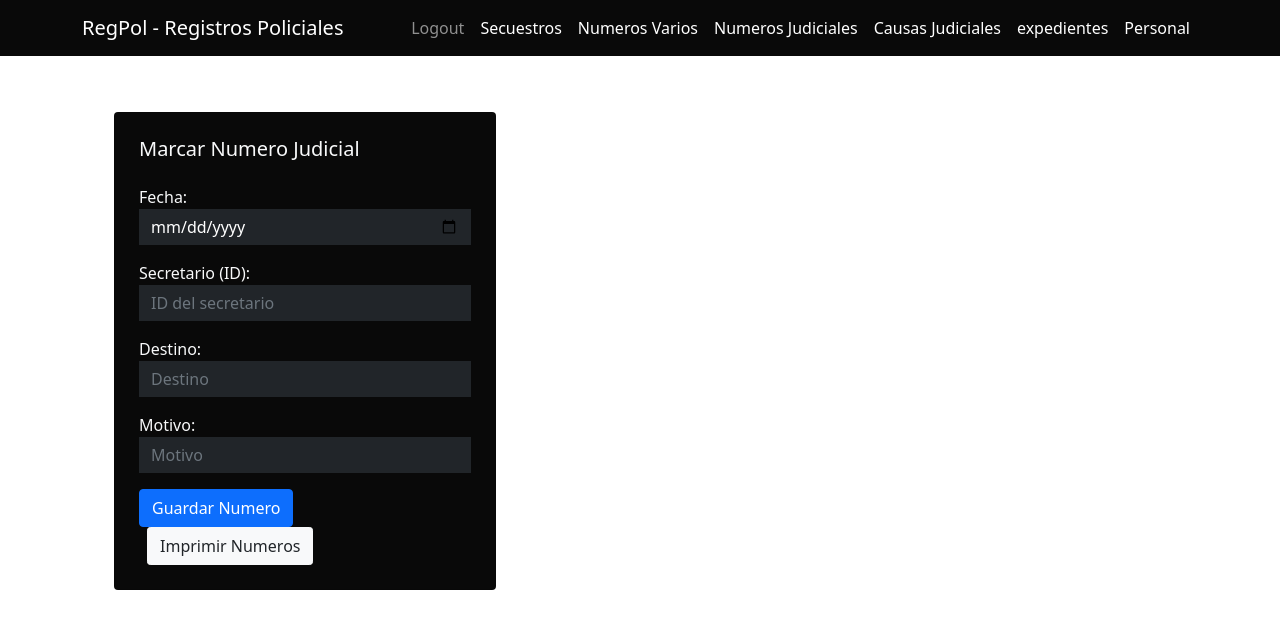
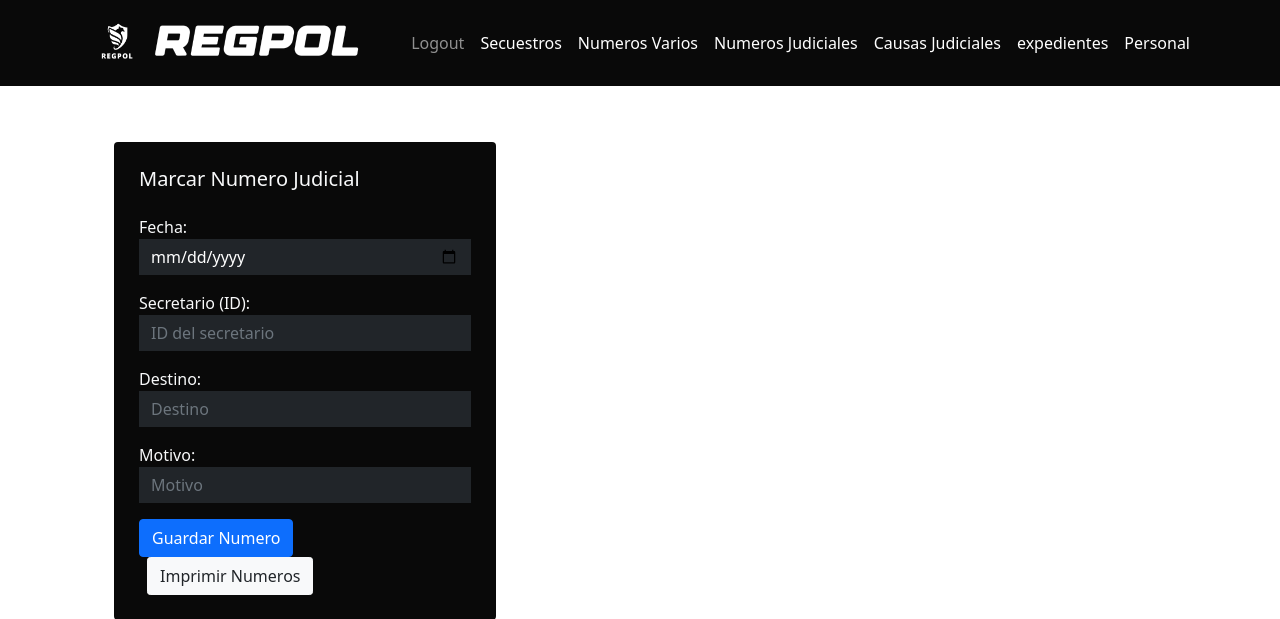
Before and after one commit to JulDanSeg/RegPol, a Flask app: page /NrosJ in a window 1280 px wide. Shown: the top 619 px of the page. Run offline with Flask 3, Linux system fonts and the light colour scheme; the visitor is signed in with stand-in values (Sample User, id 1); data that the repository does not hold is empty.

Commit message:
actualizacion 091124

```diff
--- a/templates/partials/_navbar.html
+++ b/templates/partials/_navbar.html
@@ -1,6 +1,7 @@
 <nav class="navbar navbar-expand-lg navbar-dark bg-black">
     <div class="container">
-      <a class="navbar-brand" href="/">RegPol - Registros Policiales</a>
+      <img src="{{ url_for('static', filename='images/regpol (1).png') }}" style="height: 70px; " class="img-fluid">
+      <a class="navbar-brand" href="/"> <img src="{{ url_for('static', filename='images/nome.png') }}" style="height: 50px;" class="img-fluid"></a>
       <button
         class="navbar-toggler"
         type="button"
```
Also changed, not shown: static/images/nome.png (added), static/images/regpol (1).png (added).
